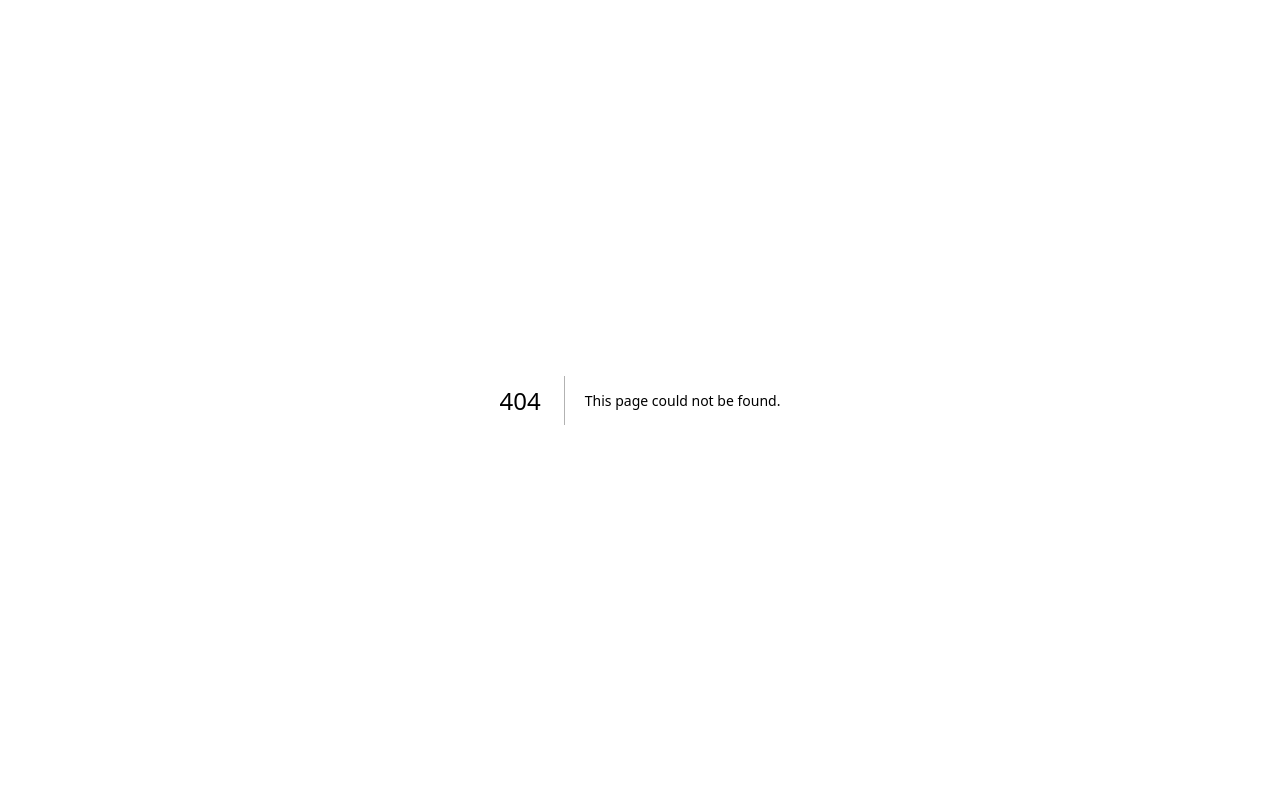
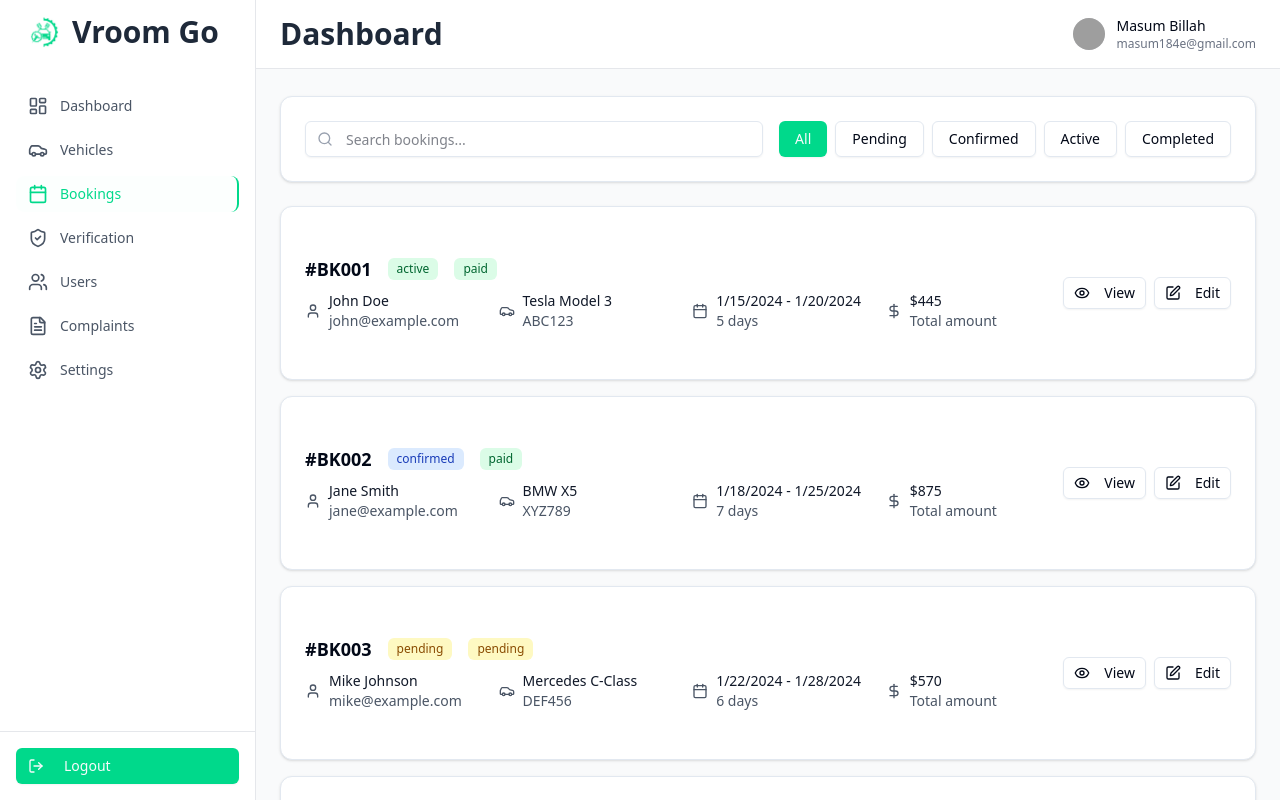
Before and after one commit to masum184e/vroomgo, a Next.js app in the folder dashboard/: page /dashboard/bookings in a window 1280 px wide. Before the commit this address had no page. Shown: the top 800 px of the page. Built offline with nearby package versions, Linux system fonts and the light colour scheme; grey boxes are pictures that could not be loaded.

Commit message:
booking page added

```diff
--- /dev/null
+++ b/dashboard/src/app/dashboard/bookings/page.js
@@ -0,0 +1,223 @@
+import { Card, CardContent } from "@/components/ui/card"
+import { Button } from "@/components/ui/button"
+import { Input } from "@/components/ui/input"
+import { Badge } from "@/components/ui/badge"
+import { Search, Eye, Edit, Calendar, User, Car, DollarSign } from "lucide-react"
+
+const page = () => {
+    const bookings = [
+        {
+            id: "1",
+            bookingNumber: "BK001",
+            customerName: "John Doe",
+            customerEmail: "john@example.com",
+            vehicleMake: "Tesla",
+            vehicleModel: "Model 3",
+            vehicleLicense: "ABC123",
+            startDate: "2024-01-15",
+            endDate: "2024-01-20",
+            totalAmount: 445,
+            status: "active",
+            paymentStatus: "paid",
+            createdAt: "2024-01-10",
+        },
+        {
+            id: "2",
+            bookingNumber: "BK002",
+            customerName: "Jane Smith",
+            customerEmail: "jane@example.com",
+            vehicleMake: "BMW",
+            vehicleModel: "X5",
+            vehicleLicense: "XYZ789",
+            startDate: "2024-01-18",
+            endDate: "2024-01-25",
+            totalAmount: 875,
+            status: "confirmed",
+            paymentStatus: "paid",
+            createdAt: "2024-01-12",
+        },
+        {
+            id: "3",
+            bookingNumber: "BK003",
+            customerName: "Mike Johnson",
+            customerEmail: "mike@example.com",
+            vehicleMake: "Mercedes",
+            vehicleModel: "C-Class",
+            vehicleLicense: "DEF456",
+            startDate: "2024-01-22",
+            endDate: "2024-01-28",
+            totalAmount: 570,
+            status: "pending",
+            paymentStatus: "pending",
+            createdAt: "2024-01-14",
+        },
+        {
+            id: "4",
+            bookingNumber: "BK004",
+            customerName: "Sarah Wilson",
+            customerEmail: "sarah@example.com",
+            vehicleMake: "Audi",
+            vehicleModel: "A4",
+            vehicleLicense: "GHI789",
+            startDate: "2024-01-05",
+            endDate: "2024-01-10",
+            totalAmount: 425,
+            status: "completed",
+            paymentStatus: "paid",
+            createdAt: "2024-01-01",
+        },
+    ]
+
+    const getStatusColor = (status) => {
+        switch (status) {
+            case "pending":
+                return "bg-yellow-100 text-yellow-800"
+            case "confirmed":
+                return "bg-blue-100 text-blue-800"
+            case "active":
+                return "bg-green-100 text-green-800"
+            case "completed":
+                return "bg-gray-100 text-gray-800"
+            case "cancelled":
+                return "bg-red-100 text-red-800"
+            default:
+                return "bg-gray-100 text-gray-800"
+        }
+    }
+
+    const getPaymentStatusColor = (status) => {
+        switch (status) {
+            case "paid":
+                return "bg-green-100 text-green-800"
+            case "pending":
+                return "bg-yellow-100 text-yellow-800"
+            case "failed":
+                return "bg-red-100 text-red-800"
+            case "refunded":
+                return "bg-blue-100 text-blue-800"
+            default:
+                return "bg-gray-100 text-gray-800"
+        }
+    }
+    return (
+        <div className="space-y-6">
+            {/* Filters */}
+            <Card>
+                <CardContent>
+                    <div className="flex flex-col sm:flex-row gap-4">
+                        <div className="relative flex-1">
+                            <Search className="absolute left-3 top-1/2 transform -translate-y-1/2 text-gray-400 h-4 w-4" />
+                            <Input
+                                placeholder="Search bookings..."
+                                className="pl-10"
+                            />
+                        </div>
+                        <div className="flex gap-2">
+                            <Button variant="default"
+                            >
+                                All
+                            </Button>
+                            <Button
+                                variant="outline"
+                            >
+                                Pending
+                            </Button>
+                            <Button
+                                variant="outline"
+                            >
+                                Confirmed
+                            </Button>
+                            <Button
+                                variant="outline"
+                            >
+                                Active
+                            </Button>
+                            <Button
+                                variant="outline"
+                            >
+                                Completed
+                            </Button>
+                        </div>
+                    </div>
+                </CardContent>
+            </Card>
+
+            {/* Bookings List */}
+            <div className="space-y-4">
+                {bookings.map((booking) => (
+                    <Card key={booking.id}>
+                        <CardContent className="p-6">
+                            <div className="flex flex-col lg:flex-row lg:items-center justify-between space-y-4 lg:space-y-0">
+                                <div className="flex-1 space-y-2">
+                                    <div className="flex items-center space-x-4">
+                                        <h3 className="text-lg font-semibold">#{booking.bookingNumber}</h3>
+                                        <Badge className={getStatusColor(booking.status)}>{booking.status}</Badge>
+                                        <Badge className={getPaymentStatusColor(booking.paymentStatus)}>{booking.paymentStatus}</Badge>
+                                    </div>
+
+                                    <div className="grid grid-cols-1 md:grid-cols-2 lg:grid-cols-4 gap-4 text-sm text-gray-600">
+                                        <div className="flex items-center">
+                                            <User className="h-4 w-4 mr-2" />
+                                            <div>
+                                                <p className="font-medium text-gray-900">{booking.customerName}</p>
+                                                <p>{booking.customerEmail}</p>
+                                            </div>
+                                        </div>
+
+                                        <div className="flex items-center">
+                                            <Car className="h-4 w-4 mr-2" />
+                                            <div>
+                                                <p className="font-medium text-gray-900">
+                                                    {booking.vehicleMake} {booking.vehicleModel}
+                                                </p>
+                                                <p>{booking.vehicleLicense}</p>
+                                            </div>
+                                        </div>
+
+                                        <div className="flex items-center">
+                                            <Calendar className="h-4 w-4 mr-2" />
+                                            <div>
+                                                <p className="font-medium text-gray-900">
+                                                    {new Date(booking.startDate).toLocaleDateString()} -{" "}
+                                                    {new Date(booking.endDate).toLocaleDateString()}
+                                                </p>
+                                                <p>
+                                                    {Math.ceil(
+                                                        (new Date(booking.endDate).getTime() - new Date(booking.startDate).getTime()) /
+                                                        (1000 * 60 * 60 * 24),
+                                                    )}{" "}
+                                                    days
+                                                </p>
+                                            </div>
+                                        </div>
+
+                                        <div className="flex items-center">
+                                            <DollarSign className="h-4 w-4 mr-2" />
+                                            <div>
+                                                <p className="font-medium text-gray-900">${booking.totalAmount}</p>
+                                                <p>Total amount</p>
+                                            </div>
+                                        </div>
+                                    </div>
+                                </div>
+
+                                <div className="flex space-x-2">
+                                    <Button variant="outline" size="sm" >
+                                        <Eye className="h-4 w-4 mr-2" />
+                                        View
+                                    </Button>
+                                    <Button variant="outline" size="sm">
+                                        <Edit className="h-4 w-4 mr-2" />
+                                        Edit
+                                    </Button>
+                                </div>
+                            </div>
+                        </CardContent>
+                    </Card>
+                ))}
+            </div>
+        </div>
+    )
+}
+
+export default page
```
